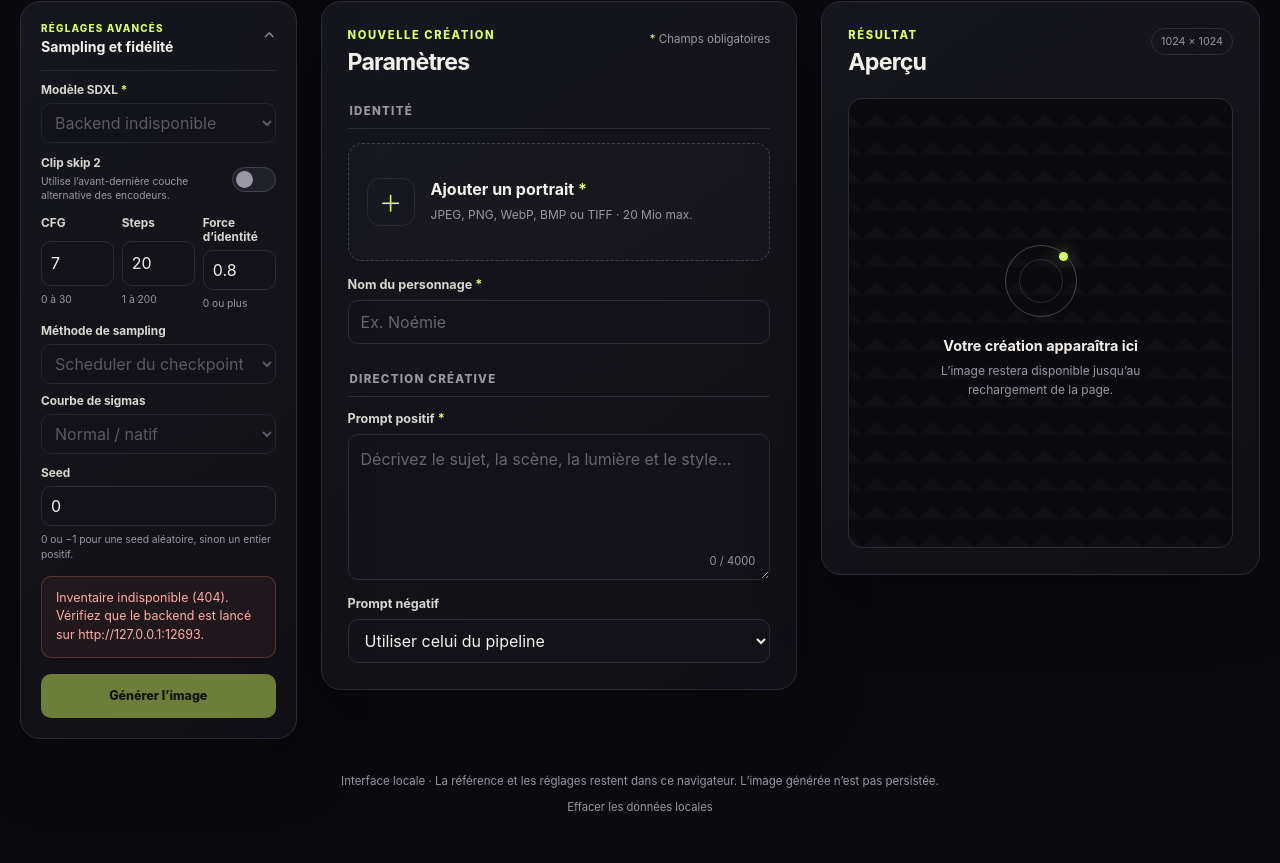
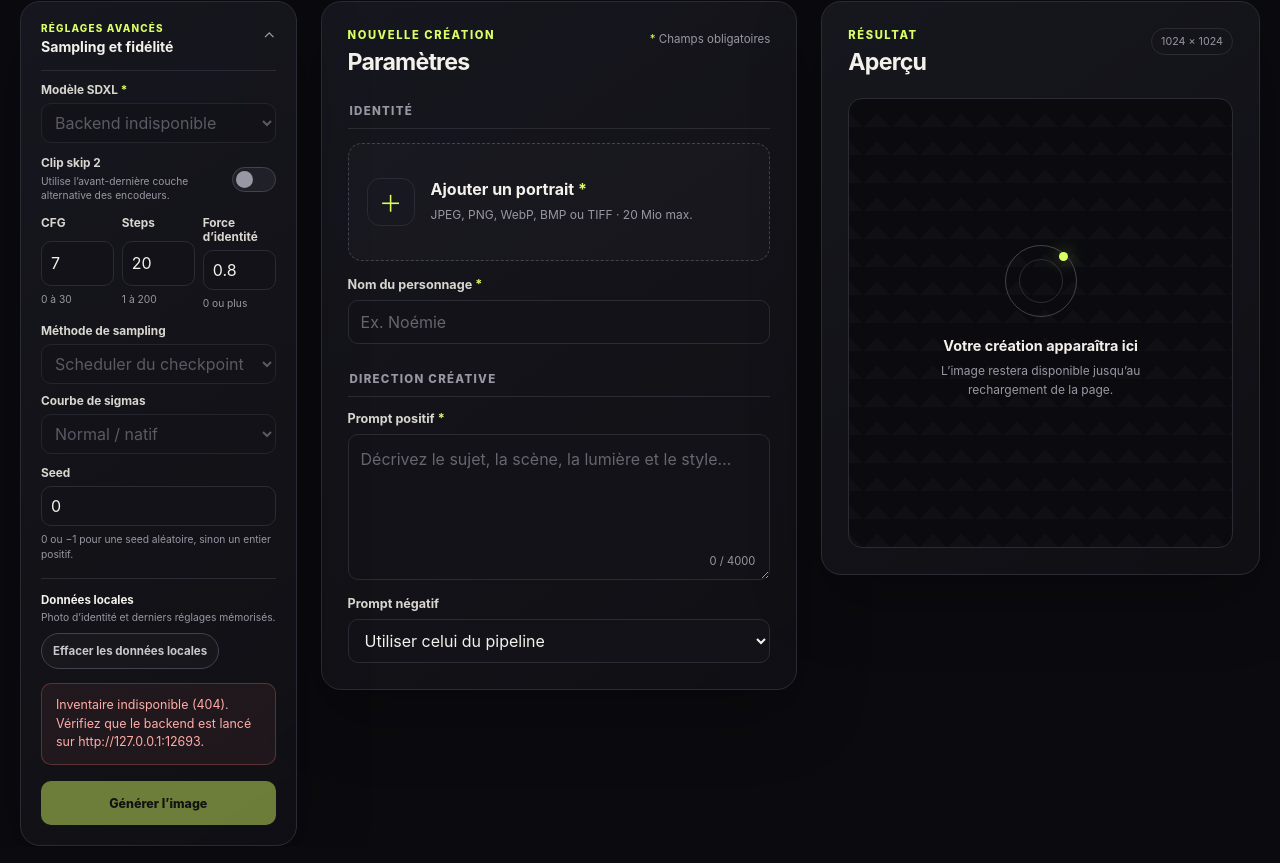
Before and after one commit to oHminod/PuLID, a plain HTML site: page frontend/index.html in a window 1280 px wide. Shown: the part 560-1423 px from the top of the page. Drawn offline with Linux system fonts and the light colour scheme; no server answers.

Commit message:
relocalisation effacer les données locales

```diff
--- a/frontend/app.js
+++ b/frontend/app.js
@@ -521,7 +521,7 @@ function useDroppedFile(event) {
 
 async function clearLocalData() {
   const confirmed = window.confirm(
-    "Effacer la photo de référence et tous les réglages sauvegardés ?",
+    "Cette action supprime de ce navigateur la photo d’identité mémorisée et tous les réglages enregistrés. L’aperçu actuel disparaîtra au rechargement. Aucun modèle, fichier du backend ou PNG déjà téléchargé ne sera supprimé.\n\nVoulez-vous continuer ?",
   );
   if (!confirmed) return;
   setError();
--- a/frontend/index.html
+++ b/frontend/index.html
@@ -232,6 +232,16 @@
                   />
                   <small id="seedHelp">0 ou −1 pour une seed aléatoire, sinon un entier positif.</small>
                 </label>
+
+                <div class="local-data-actions">
+                  <span>
+                    <strong>Données locales</strong>
+                    <small>Photo d’identité et derniers réglages mémorisés.</small>
+                  </span>
+                  <button class="inline-action" id="clearLocalData" type="button">
+                    Effacer les données locales
+                  </button>
+                </div>
               </div>
             </details>
 
@@ -282,16 +292,6 @@
           </div>
         </form>
       </main>
-
-      <footer>
-        <p>
-          Interface locale · La référence et les réglages restent dans ce navigateur.
-          L’image générée n’est pas persistée.
-        </p>
-        <button class="footer-action" id="clearLocalData" type="button">
-          Effacer les données locales
-        </button>
-      </footer>
     </div>
   </body>
 </html>
--- a/frontend/styles.css
+++ b/frontend/styles.css
@@ -560,6 +560,37 @@ textarea::placeholder {
   margin-top: 16px;
 }
 
+.local-data-actions {
+  display: grid;
+  gap: 9px;
+  margin-top: 16px;
+  padding-top: 14px;
+  border-top: 1px solid var(--border);
+}
+
+.local-data-actions > span,
+.local-data-actions strong,
+.local-data-actions small {
+  display: block;
+}
+
+.local-data-actions strong {
+  color: var(--text);
+  font-size: 0.72rem;
+}
+
+.local-data-actions small {
+  margin-top: 3px;
+  color: var(--muted);
+  font-size: 0.64rem;
+  line-height: 1.4;
+}
+
+.local-data-actions .inline-action {
+  min-height: 36px;
+  justify-self: start;
+}
+
 .advanced summary {
   display: flex;
   cursor: pointer;
@@ -881,38 +912,6 @@ textarea::placeholder {
   white-space: nowrap;
 }
 
-footer {
-  padding: 34px 0 46px;
-  color: var(--muted);
-  font-size: 0.72rem;
-  text-align: center;
-}
-
-footer p {
-  margin: 0;
-}
-
-.footer-action {
-  margin-top: 10px;
-  cursor: pointer;
-  border: 0;
-  border-bottom: 1px solid transparent;
-  padding: 2px 0;
-  background: transparent;
-  color: var(--muted);
-  font-size: 0.7rem;
-}
-
-.footer-action:hover {
-  border-bottom-color: var(--muted);
-  color: var(--text);
-}
-
-.footer-action:focus-visible {
-  outline: 2px solid var(--accent);
-  outline-offset: 4px;
-}
-
 .sr-only {
   position: absolute !important;
   width: 1px !important;
```
Also changed, not shown: 1 other file.
